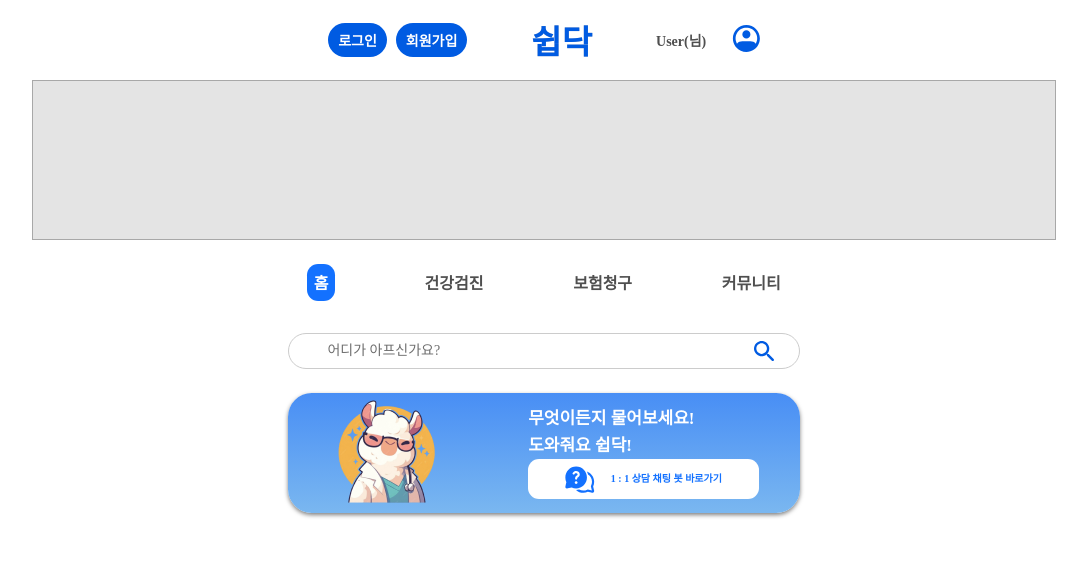
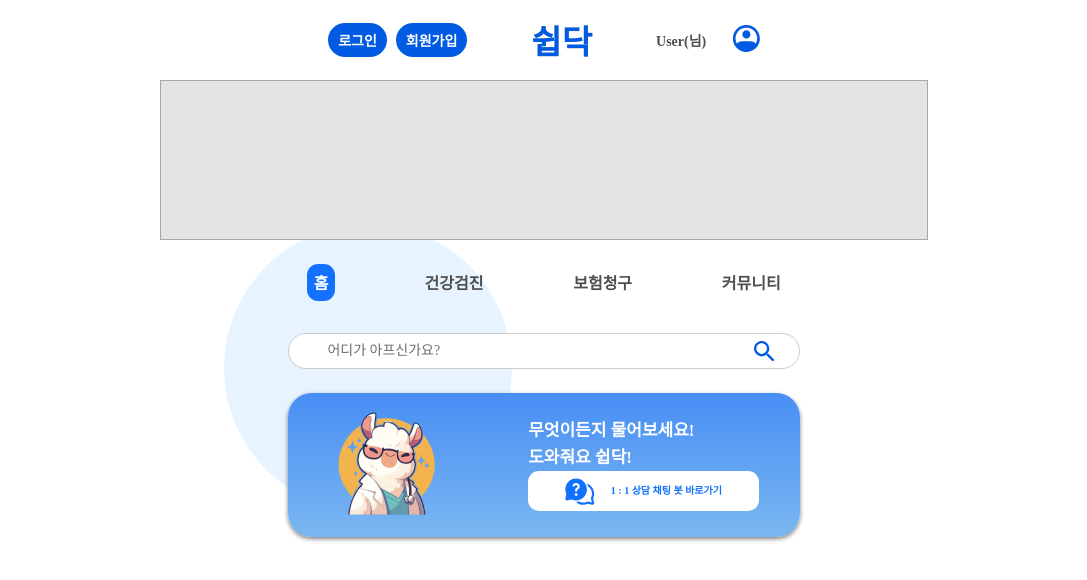
Before and after one commit to ShipDoc/Frontend, a React (Create React App) app: page /Home in a window 1280 px wide. Shown: the top 580 px of the page, without its empty margins (96-1183 px from the left). Built offline with nearby package versions, Linux system fonts and the light colour scheme.

Commit message:
create Main style

```diff
--- a/src/components/Main/Banner.jsx
+++ b/src/components/Main/Banner.jsx
@@ -2,9 +2,11 @@ import styled from "styled-components"
 
 const BannerContainer = styled.div`
   margin: 0 auto;
-  width: 80vw;
+  width: 60vw;
   height: 20vh;
   margin-top: 2vh;
+  z-index: 10;
+  position: relative;
 `
 
 const BannerBox = styled.div `
--- a/src/components/Main/CategoryButton.jsx
+++ b/src/components/Main/CategoryButton.jsx
@@ -6,6 +6,8 @@ const CategoryButtonContainer = styled.div`
   justify-content: center;
   align-items: center;
   margin-top: 3vh;
+  position: relative;
+  z-index: 10;
 `
 
 const CategoryButtonBox = styled.div`
@@ -24,14 +26,11 @@ const CategoryButton = styled.button`
   line-height: normal;
   background: none;
   cursor: pointer;
+  color: #4F4F4F;
 
   ${({checked}) =>
     checked &&
     css `border-radius: 0.69644rem; background: #1371FF; color: #fff; padding: 0.5vw`};
-
-  ${({nonChecked}) =>
-    nonChecked &&
-    css`color: #4F4F4F;`};
 `
 
 
@@ -45,10 +44,10 @@ export default function Category() {
   return (
     <CategoryButtonContainer>
       <CategoryButtonBox>
-        <CategoryButton onClick={()=>handleClick("홈")} checked={selectedButton === "홈"} nonChecked={selectedButton !== "홈"} >홈</CategoryButton>
-        <CategoryButton onClick={()=>handleClick("건강검진")} checked={selectedButton === "건강검진"} nonChecked={selectedButton !== "건강검진"} >건강검진</CategoryButton>
-        <CategoryButton onClick={()=>handleClick("보험청구")} checked={selectedButton === "보험청구"} nonChecked={selectedButton !== "보험청구"} >보험청구</CategoryButton>
-        <CategoryButton onClick={()=>handleClick("커뮤니티")} checked={selectedButton === "커뮤니티"} nonChecked={selectedButton !== "커뮤니티"} >커뮤니티</CategoryButton>
+        <CategoryButton onClick={()=>handleClick("홈")} checked={selectedButton === "홈"} >홈</CategoryButton>
+        <CategoryButton onClick={()=>handleClick("건강검진")} checked={selectedButton === "건강검진"} >건강검진</CategoryButton>
+        <CategoryButton onClick={()=>handleClick("보험청구")} checked={selectedButton === "보험청구"} >보험청구</CategoryButton>
+        <CategoryButton onClick={()=>handleClick("커뮤니티")} checked={selectedButton === "커뮤니티"} >커뮤니티</CategoryButton>
       </CategoryButtonBox>
     </CategoryButtonContainer>
   )
--- a/src/components/Main/ChattingBotComponent.jsx
+++ b/src/components/Main/ChattingBotComponent.jsx
@@ -7,11 +7,13 @@ const ChattingContainer = styled.div`
   display: flex;
   justify-content: center;
   align-items: center;
+  position: relative;
+  z-index: 10;
 `
 
 const ChattingBox = styled.div`
   width:40vw;
-  height: 15vh;
+  height: 18vh;
   border-radius: 1.48319rem;
   background: linear-gradient(180deg, #488EF5 0%, #7AB7F0 100%);
   box-shadow: 0px 2px 4px 0px rgba(0, 0, 0, 0.50);
--- a/src/components/Main/MainSection.jsx
+++ b/src/components/Main/MainSection.jsx
@@ -1,13 +1,45 @@
+import styled from "styled-components";
 import CategoryButton from "./CategoryButton";
 import ChattingBotComponent from "./ChattingBotComponent";
 import SearchBar from "./SearchBar";
 
+const WrapperDiv = styled.div`
+  position: relative;
+`
+
+const BlueCircle = styled.div`
+  width: 18rem;
+  height: 18rem;
+  flex-shrink: 0;
+  border-radius: 16.625rem;
+  background: #E7F3FF;
+  z-index; -10;
+  position: absolute;
+  top: -5vh;
+  left: 25vw;
+
+  @media(max-width: 1200px) {
+    width: 15rem;
+    height: 15rem;
+    left: 24vw;
+  }
+
+  @media(max-width: 800px) {
+    width: 13rem;
+    height: 13rem;
+    left: 17vw;
+  }
+`
+
 export default function MainSection() {
   return (
     <>
-      <CategoryButton />
-      <SearchBar />
-      <ChattingBotComponent />
+      <WrapperDiv>
+        <CategoryButton />
+        <SearchBar />
+        <ChattingBotComponent />
+        <BlueCircle />
+      </WrapperDiv>
     </>
   )
 }
--- a/src/components/Main/SearchBar.jsx
+++ b/src/components/Main/SearchBar.jsx
@@ -6,6 +6,8 @@ const SearchContainer = styled.div`
   display: flex;
   justify-content: center;
   align-items: center;
+  position: relative;
+  z-index: 10;
 `
 
 const SearchInput = styled.input`
```
